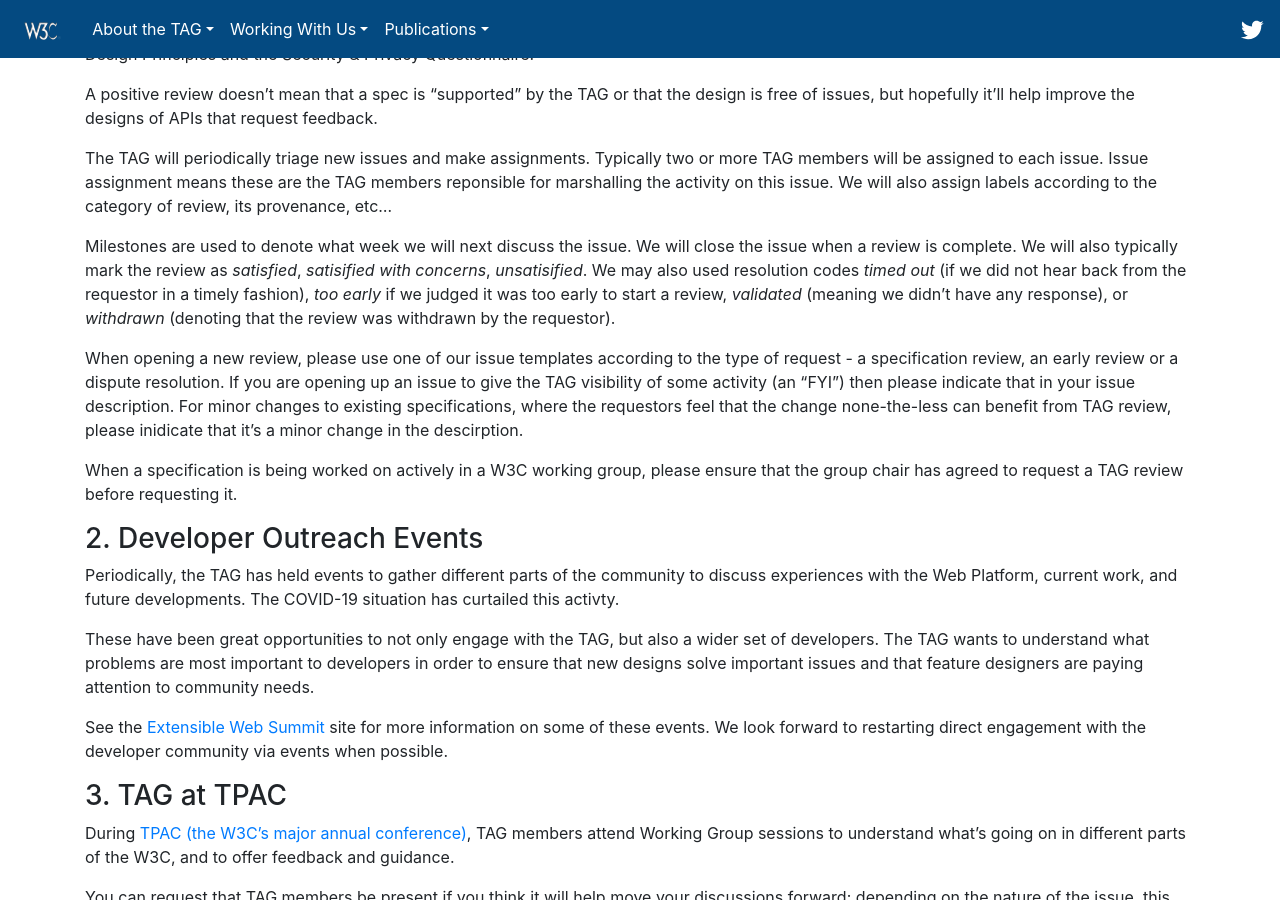
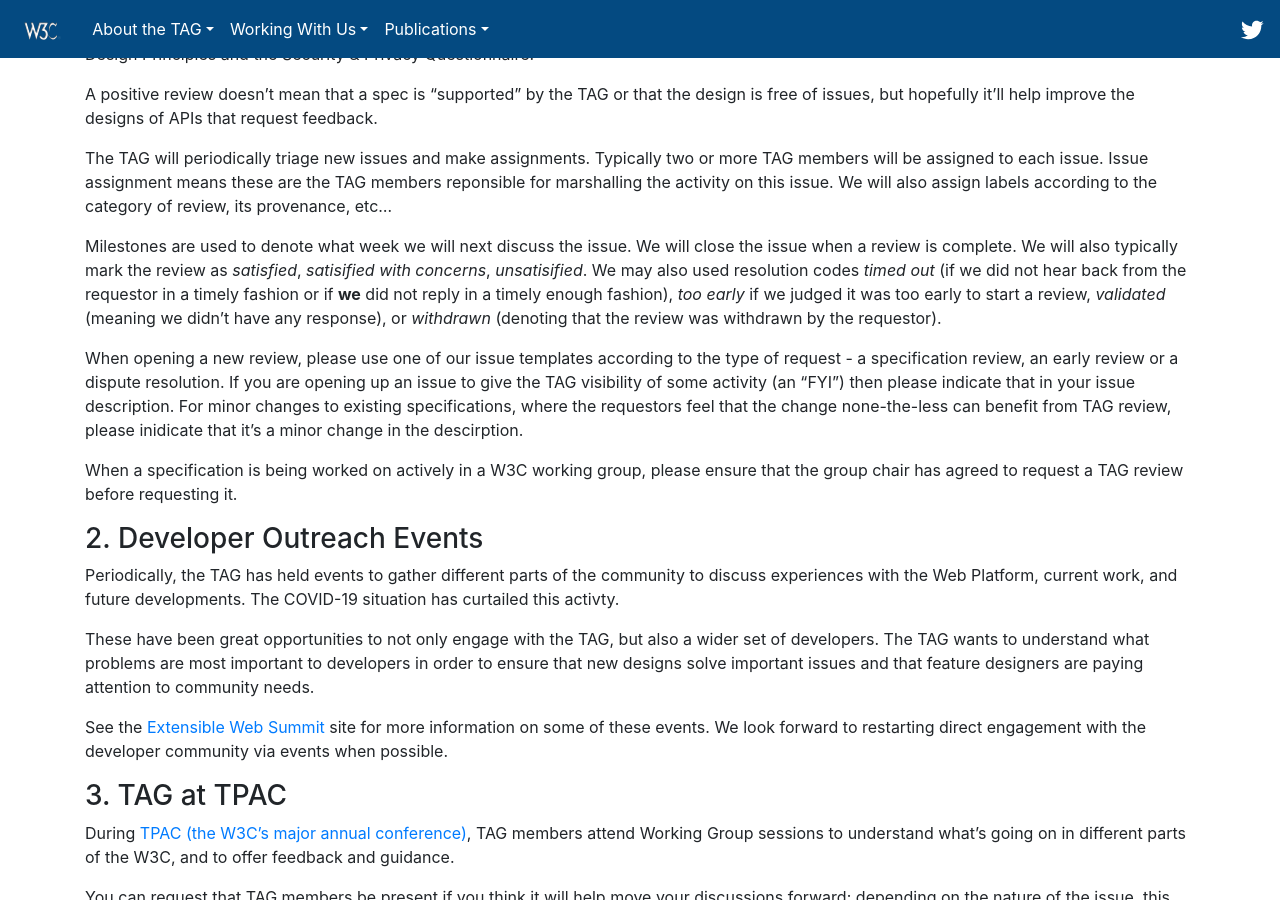
Before and after one commit to w3ctag/tag.w3.org, a Jekyll site: the page built from workmode/index.md, in a window 1280 px wide and 900 px high, scrolled down 569 px. Built offline with Jekyll 4.4.1, drawn with Linux system fonts in a browser that asks for light colours; nearby versions of some CDN libraries; library files that are not in the unit come from our copies.

Commit message:
Update workmode/index.md

```diff
--- a/workmode/index.md
+++ b/workmode/index.md
@@ -25,7 +25,7 @@ A positive review doesn't mean that a spec is "supported" by the TAG or that the
 
 The TAG will periodically triage new issues and make assignments. Typically two or more TAG members will be assigned to each issue.  Issue assignment means these are the TAG members reponsible for marshalling the activity on this issue.   We will also assign labels according to the category of review, its provenance, etc...
 
-Milestones are used to denote what week we will next discuss the issue.  We will close the issue when a review is complete.  We will also typically mark the review as *satisfied*, *satisified with concerns*, *unsatisified*. We may also used resolution codes *timed out* (if we did not hear back from the requestor in a timely fashion), *too early* if we judged it was too early to start a review, *validated* (meaning we didn't have any response), or *withdrawn* (denoting that the review was withdrawn by the requestor).
+Milestones are used to denote what week we will next discuss the issue.  We will close the issue when a review is complete.  We will also typically mark the review as *satisfied*, *satisified with concerns*, *unsatisified*. We may also used resolution codes *timed out* (if we did not hear back from the requestor in a timely fashion or if **we** did not reply in a timely enough fashion), *too early* if we judged it was too early to start a review, *validated* (meaning we didn't have any response), or *withdrawn* (denoting that the review was withdrawn by the requestor).
 
 When opening a new review, please use one of our issue templates according to the type of request - a specification review, an early review or a dispute resolution.  If you are opening up an issue to give the TAG visibility of some activity (an "FYI") then please indicate that in your issue description. For minor changes to existing specifications, where the requestors feel that the change none-the-less can benefit from TAG review, please inidicate that it's a minor change in the descirption.
 
```
